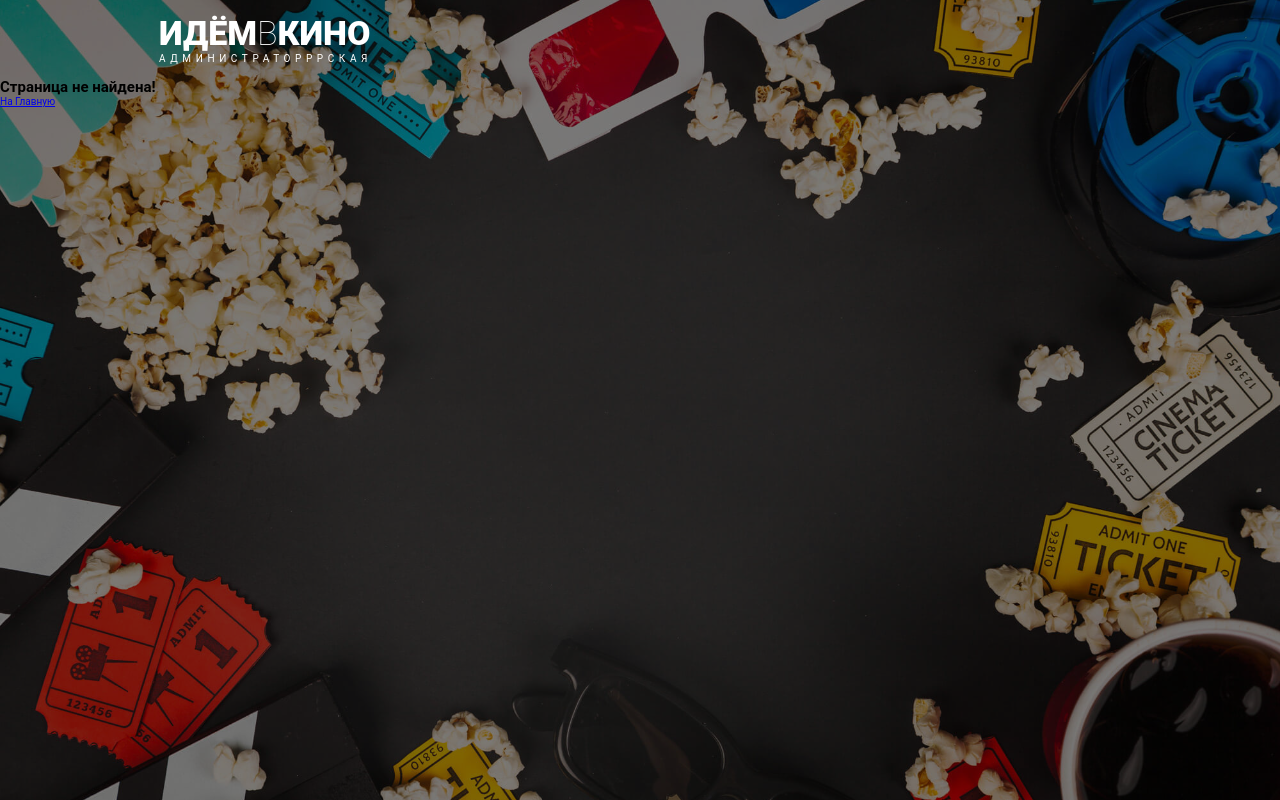
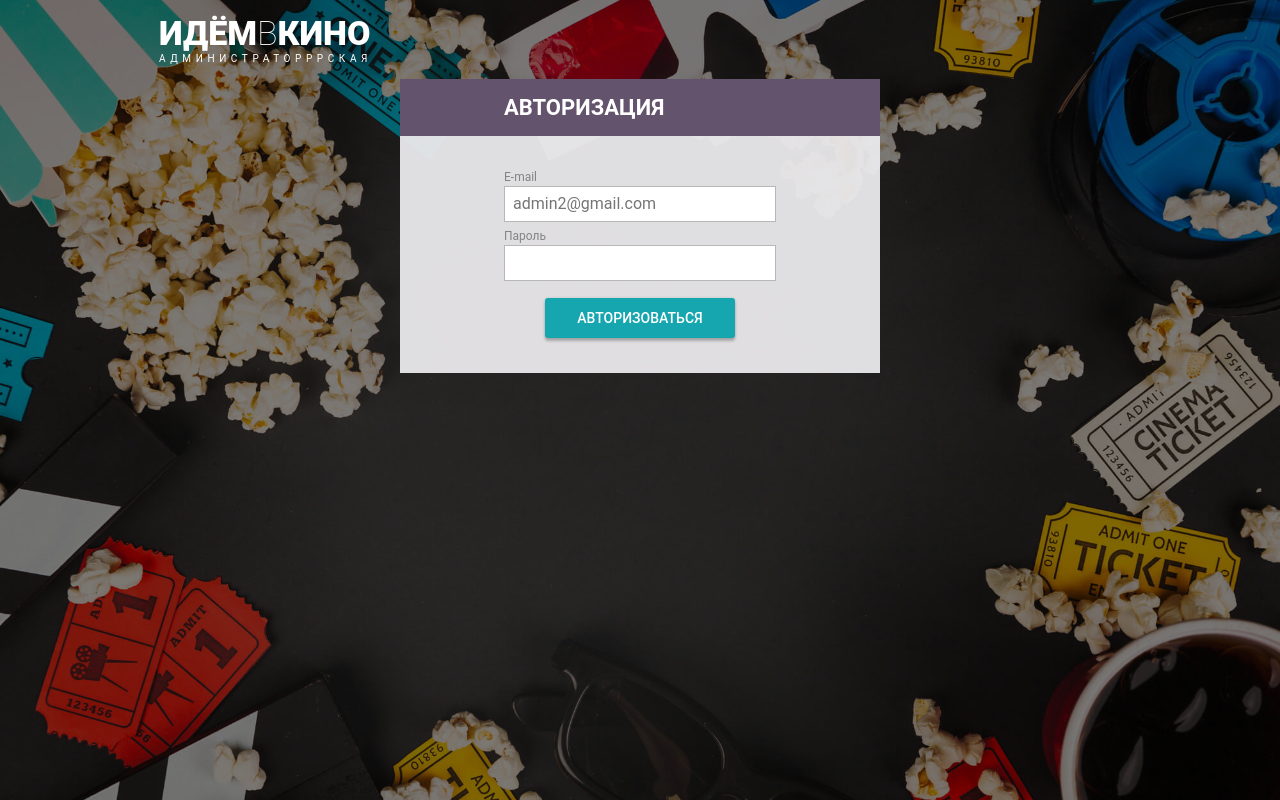
Before and after one commit to AplusIv/fs-diploma-cinema-app, a React (Vite) app: page /fs-diploma-cinema-app/login in a window 1280 px wide. Built offline with nearby package versions, Linux system fonts and the light colour scheme.

Commit message:
routes updated

```diff
--- a/src/App.jsx
+++ b/src/App.jsx
@@ -21,11 +21,12 @@ import BigSpinner from "./pages/BigSpinner"
 // redux
 import { Provider } from "react-redux"
 import { store } from "./redux/store"
+import { frontendBase } from "./services/api"
 
 const router = createBrowserRouter(
   createRoutesFromElements(
     <>
-      <Route path="/" element={<RootLayout />} errorElement={<ShowError />}>
+      <Route path={frontendBase + "/"} element={<RootLayout />} errorElement={<ShowError />}>
         {/* <Route path="/" element={<RootLayout />}> */}
         <Route index element={<Home />} />
         <Route path="login" element={<Login />} />
--- a/src/layouts/admin/Home.jsx
+++ b/src/layouts/admin/Home.jsx
@@ -17,6 +17,7 @@ import HallConfigurator from '../../pages/HallConfigurator';
 import PriceConfigurator from '../../pages/PriceConfigurator';
 import SessionManager from '../../pages/SessionManager';
 import SellsConfigurator from '../../pages/SellsConfigurator';
+import { frontendBase } from '../../services/api';
 
 const Home = () => {
   const loginRedux = useSelector(state => state.loginReducer.loggedIn);
@@ -82,7 +83,8 @@ const Home = () => {
   }
 
   if (loginReduxLoading === 'failed') {
-    navigate('/login');
+    // navigate('/login');
+    navigate(frontendBase + '/login');
   }
 
   return (loginReduxLoading === 'idle' && !userIsAdminRedux)
--- a/src/layouts/admin/Login.jsx
+++ b/src/layouts/admin/Login.jsx
@@ -4,7 +4,7 @@ import { useNavigate } from "react-router-dom";
 import { useDispatch } from "react-redux";
 import { setLoggedIn } from "../../redux/slices/loginSlice";
 import Tooltip from "../client/Tooltip";
-import apiClient from "../../services/api";
+import apiClient, { frontendBase } from "../../services/api";
 
 const Login = () => {
   const [email, setEmail] = useState('');
@@ -31,10 +31,22 @@ const Login = () => {
       console.log(response)
       if (response.status === 204) {
         dispatch(setLoggedIn());
-        navigate('/')
+        // navigate('/'); // localhost routes
+        navigate(frontendBase + '/');
       }
     } catch (error) {
       console.log(error);
+
+      // Когда пользователь залогинен, но отсутствует запись в сессии
+      if (error.response.status === 403 && error.response.data.message === "Already Authenticated") {
+        console.log('сессия пользователя обновлена');
+        /* login(); // если основной запрос 302 -> залогиниться
+        sessionStorage.setItem('loggedIn', true); */
+        dispatch(setLoggedIn());
+        // navigate('/'); // localhost routes
+        navigate(frontendBase + '/');
+      }
+
       setTooltip({
         text: error.response.data.message,
         active: true
--- a/src/layouts/admin/Logout.jsx
+++ b/src/layouts/admin/Logout.jsx
@@ -1,6 +1,6 @@
 import { useDispatch, useSelector } from "react-redux";
 import { useNavigate } from "react-router-dom";
-import apiClient from "../../services/api";
+import apiClient, { frontendBase } from "../../services/api";
 import { setLoggedOut } from "../../redux/slices/loginSlice";
 
 const Logout = () => {
@@ -15,7 +15,8 @@ const Logout = () => {
         dispatch(setLoggedOut());
         // sessionStorage.removeItem('userIsAdmin');
 
-        navigate('/login');
+        // navigate('/login'); // localhost routes
+        navigate(frontendBase + '/login'); // localhost routes
       }
     } catch (error) {
       console.log(error);
--- a/src/pages/NotFound.jsx
+++ b/src/pages/NotFound.jsx
@@ -1,10 +1,13 @@
 import { Link } from "react-router-dom"
+import { frontendBase } from "../services/api"
 
 const NotFound = () => {
   return (
     <>
       <h2>Страница не найдена!</h2>
-      <Link to="/">На Главную</Link>
+      {/* <Link to="/">На Главную</Link> */}
+      <Link to={frontendBase}>На Главную</Link>
+
     </>
   )
 }
--- a/src/services/api.js
+++ b/src/services/api.js
@@ -8,6 +8,8 @@ const apiClient = axios.create({
 
 const BASEURL = 'http://localhost:8000';
 
+const frontendBase = '/fs-diploma-cinema-app'
+
 // export default apiClient;
 
-export { apiClient as default, BASEURL };
+export { apiClient as default, BASEURL, frontendBase };
--- a/vite.config.js
+++ b/vite.config.js
@@ -3,7 +3,7 @@ import react from '@vitejs/plugin-react'
 
 // https://vitejs.dev/config/
 export default defineConfig({
-  base: '/fs-diploma-cinema-app/',
+  base: '/fs-diploma-cinema-app',
   // base - базовый урл / часть после https://username.github.io от которой считаются все относительные пути
   plugins: [react()],
 })
```
